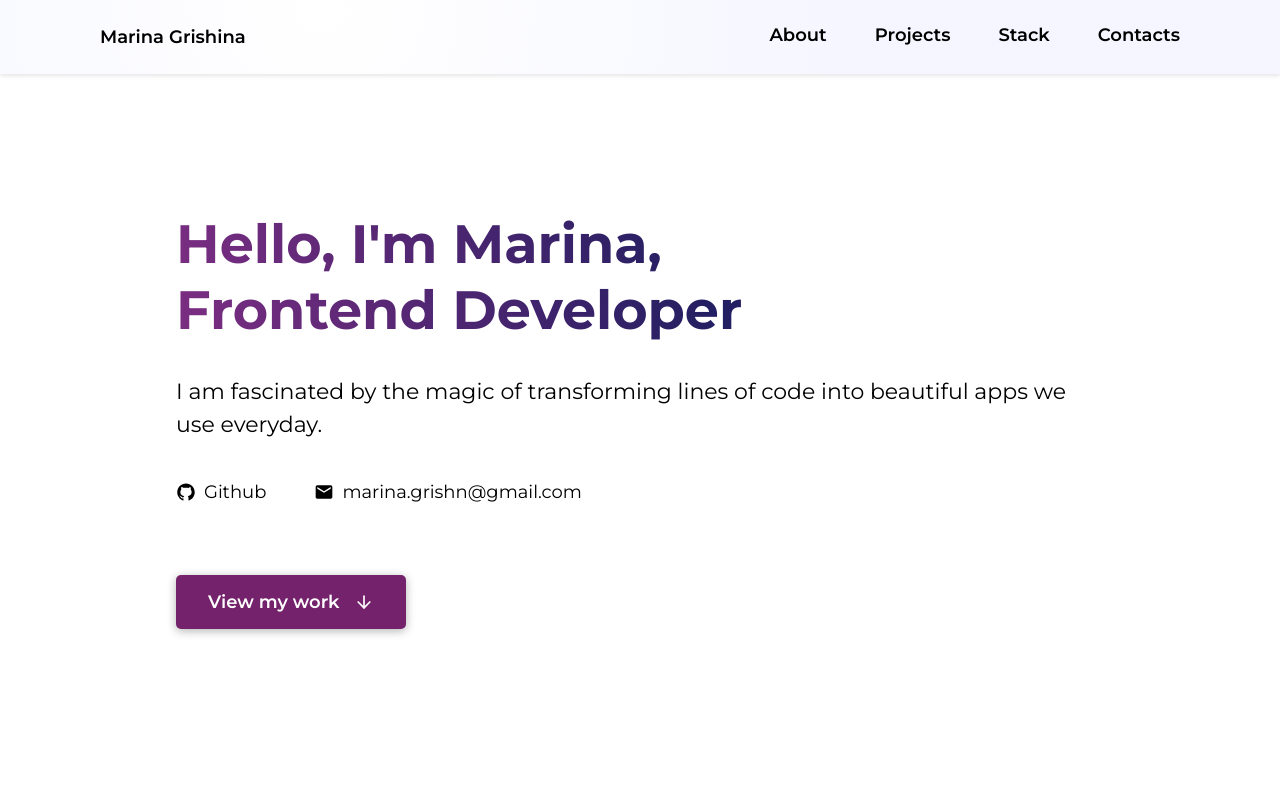
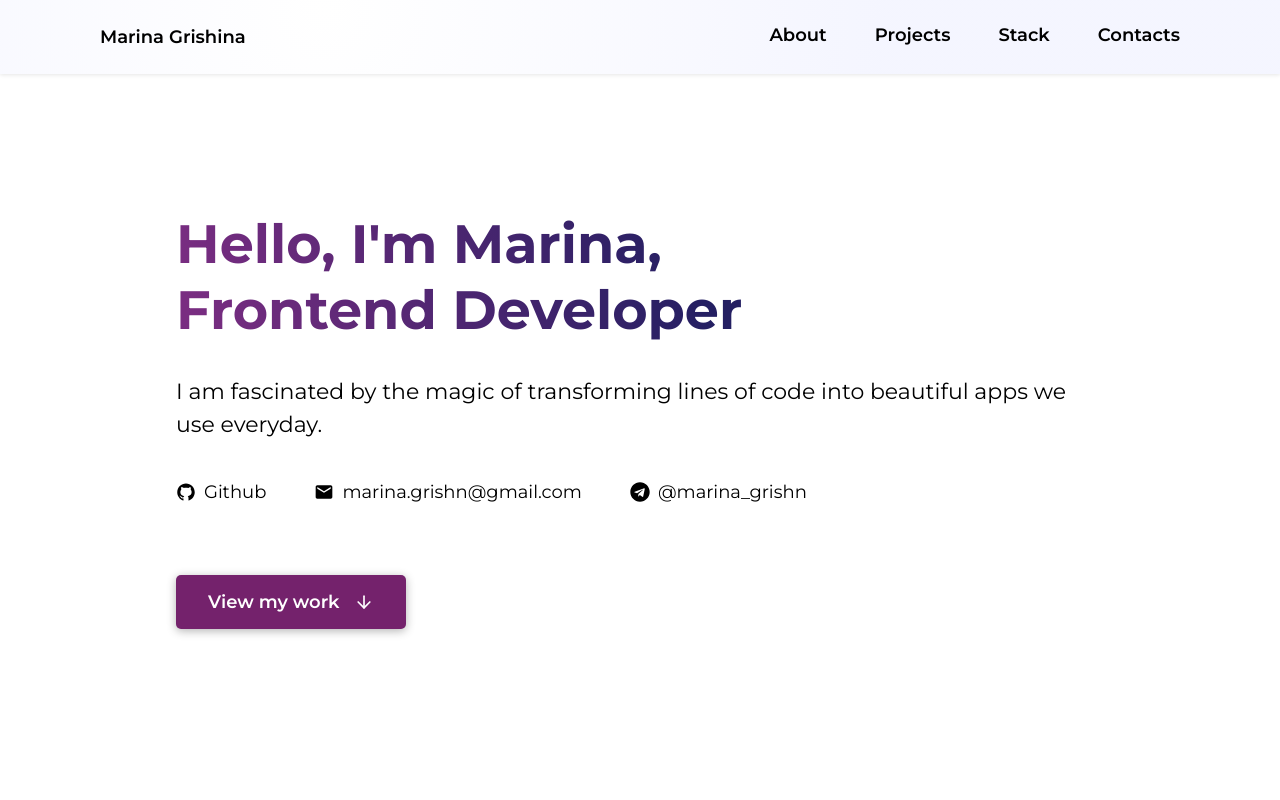
Before and after one commit to MarinGr/portfolio, a React (Create React App) app: page / in a window 1280 px wide. Shown: the top 800 px of the page. Built offline with nearby package versions, Linux system fonts and the light colour scheme.

Commit message:
add telegram link

```diff
--- a/package.json
+++ b/package.json
@@ -7,6 +7,7 @@
     "@testing-library/jest-dom": "^5.16.5",
     "@testing-library/react": "^13.4.0",
     "@testing-library/user-event": "^13.5.0",
+    "framer-motion": "^10.15.1",
     "react": "^18.2.0",
     "react-dom": "^18.2.0",
     "react-icons": "^4.8.0",
--- a/src/App.css
+++ b/src/App.css
@@ -41,7 +41,7 @@ footer {
   width: 100%;
   padding: 24px 100px;
   background: var(--bg-color-primary);
-  box-shadow: 0 2px 4px rgba(0, 0, 0, 0.1);
+  box-shadow: 0 1px 4px rgba(0, 0, 0, 0.1);
   backdrop-filter: blur(5px);
   -webkit-backdrop-filter: blur(5px);
 }
--- a/src/components/About.jsx
+++ b/src/components/About.jsx
@@ -1,9 +1,10 @@
 import styled, { css } from "styled-components";
 import { linkHoverStyles, CTABtn } from "../assets/styles";
+import { Link as ScrollLink } from "react-scroll";
+import { FiArrowDown } from "react-icons/fi";
 import { MdEmail } from "react-icons/md";
 import { AiFillGithub } from "react-icons/ai";
-import { Link as ScrollLink } from "react-scroll";
-import { FiArrowDown } from "react-icons/fi";
+import { FaTelegram } from "react-icons/fa";
 
 export default function About() {
   return (
@@ -28,6 +29,11 @@ marina.grishn@gmail.com"
           >
             <EmailIcon />
             <LinkDesc>marina.grishn@gmail.com</LinkDesc>
+          </Link>
+          {/* <a href="https://t.me/ana_zhuravleva" target="_blank"></a> */}
+          <Link href="https://t.me/marina_grishn" target="_blank">
+            <TelegramIcon />
+            <LinkDesc>@marina_grishn</LinkDesc>
           </Link>
         </LinksContainer>
         <ScrollLink smooth to="projects">
@@ -147,6 +153,10 @@ const GithubIcon = styled(AiFillGithub)`
   font-size: 20px;
 `;
 
+const TelegramIcon = styled(FaTelegram)`
+  font-size: 20px;
+`;
+
 const LinkDesc = styled.p``;
 
 const Btn = styled.button`
--- a/src/components/Header.jsx
+++ b/src/components/Header.jsx
@@ -42,6 +42,18 @@ export default function Header() {
   );
 }
 
+const Container = styled.header`
+  position: fixed;
+  z-index: 2;
+  display: flex;
+  justify-content: space-between;
+  align-items: center;
+  font-size: 18px;
+  font-weight: 600;
+`;
+
+const Logo = styled.div``;
+
 const burgerMenuStyles = css`
   display: none;
 
@@ -59,15 +71,3 @@ const MenuIcon = styled(RxHamburgerMenu)`
 const CloseMenuIcon = styled(GrClose)`
   ${burgerMenuStyles}
 `;
-
-const Container = styled.header`
-  position: fixed;
-  z-index: 2;
-  display: flex;
-  justify-content: space-between;
-  align-items: center;
-  font-size: 18px;
-  font-weight: 600;
-`;
-
-const Logo = styled.div``;
```
Also changed, not shown: 1 other file (tests, documents, lock files or other folders).
